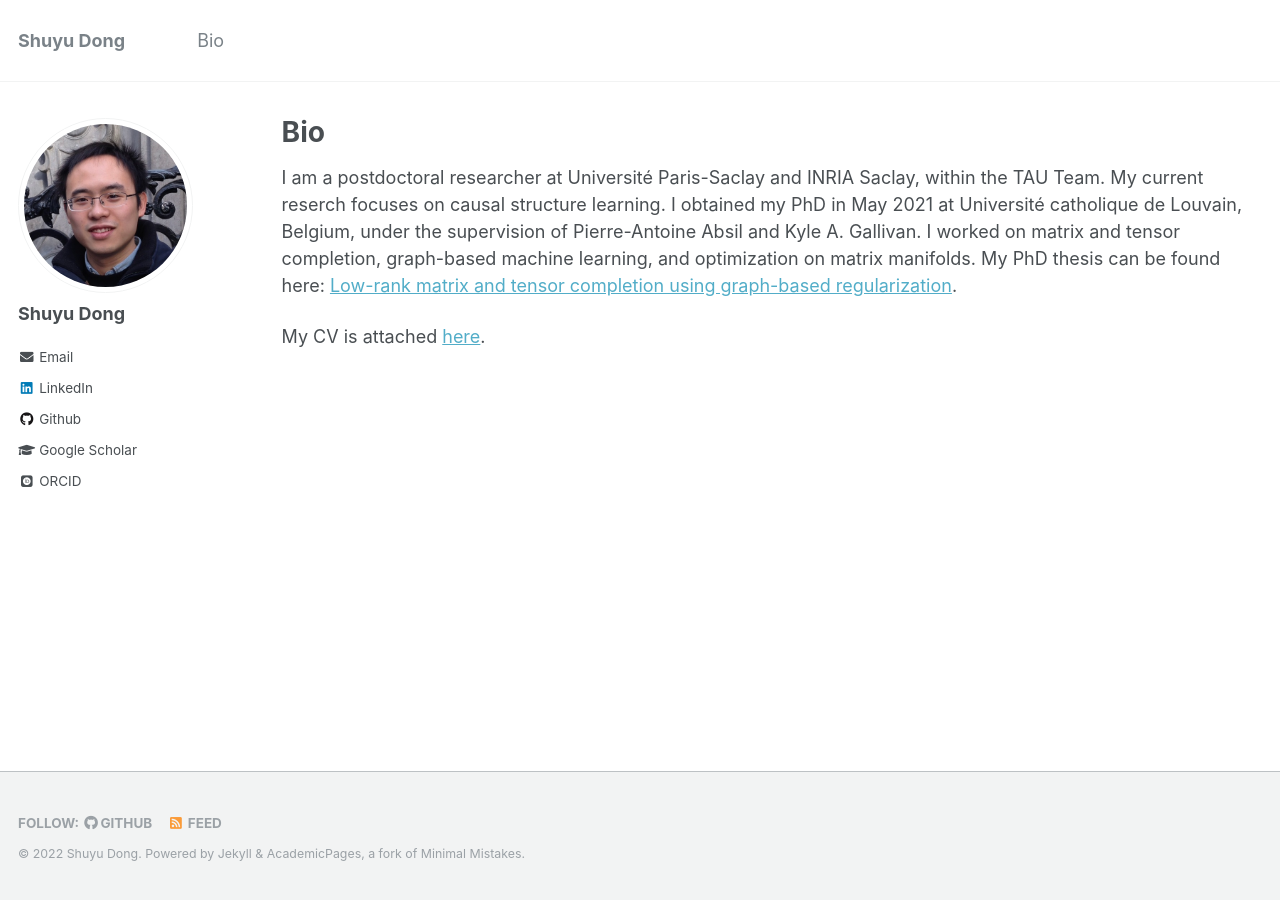
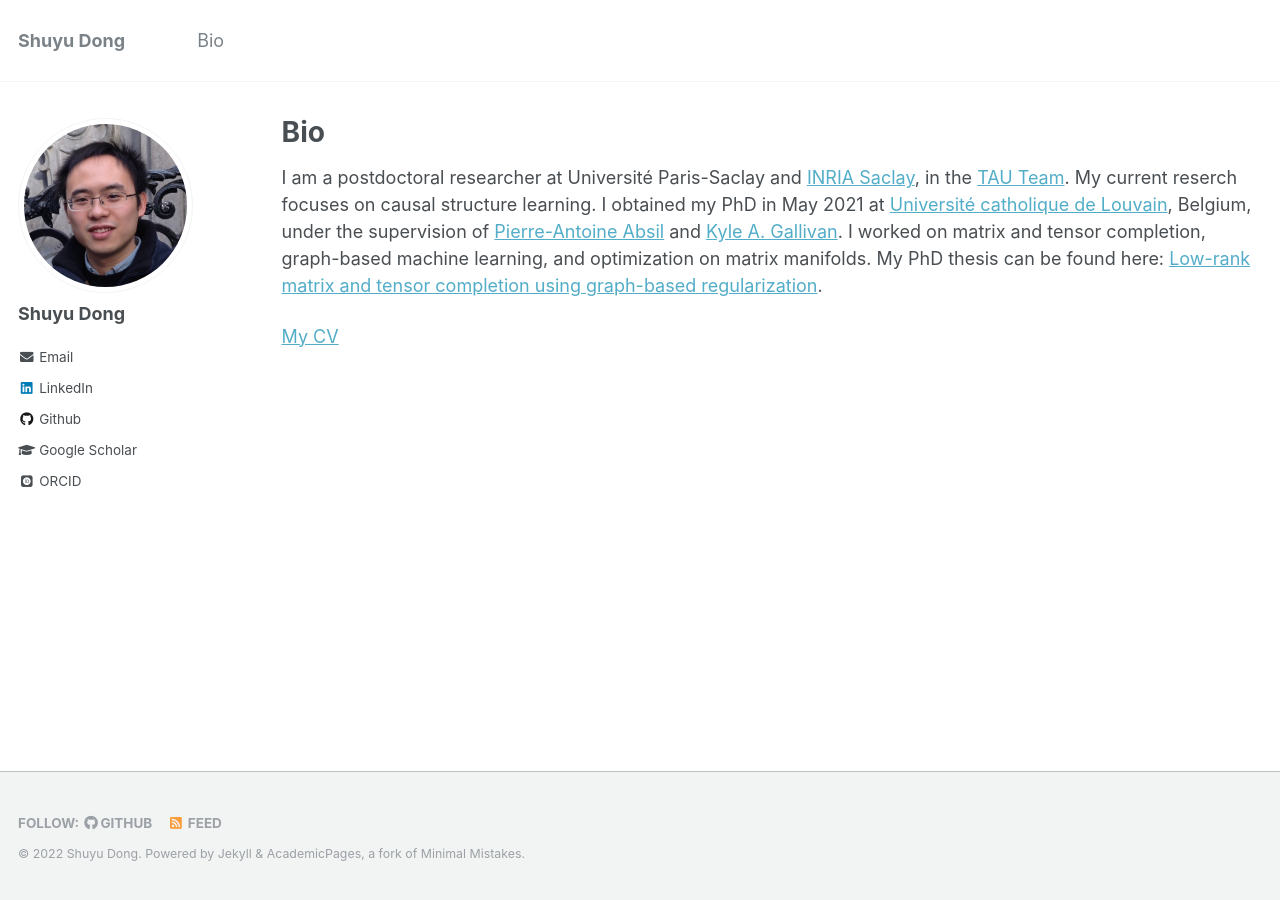
Before and after one commit to shuyu-d/shuyu-d.github.io, a Jekyll site: the page built from _pages/cv.md, in a window 1280 px wide. Built offline with Jekyll 4.4.1, drawn with Linux system fonts in a browser that asks for light colours; some web fonts are replaced.

Commit message:
-------b

```diff
--- a/_pages/cv.md
+++ b/_pages/cv.md
@@ -9,8 +9,9 @@ redirect_from:
 
 {% include base_path %}
 
-I am a postdoctoral researcher at Université Paris-Saclay and INRIA Saclay, within the TAU Team.
+I am a postdoctoral researcher at Université Paris-Saclay and [INRIA Saclay](https://www.inria.fr/fr/centre-inria-de-saclay), in the [TAU Team](https://www.inria.fr/fr/tau).
 My current reserch focuses on causal structure learning.
-I obtained my PhD in May 2021 at Université catholique de Louvain, Belgium, under the supervision of Pierre-Antoine Absil and Kyle A. Gallivan. I worked on matrix and tensor completion, graph-based machine learning, and optimization on matrix manifolds. My PhD thesis can be found here: [Low-rank matrix and tensor completion using graph-based regularization](https://dial.uclouvain.be/pr/boreal/object/boreal:248077).
+I obtained my PhD in May 2021 at [Université catholique de Louvain](https://uclouvain.be), Belgium, under the supervision of [Pierre-Antoine Absil](https://sites.uclouvain.be/absil/) and [Kyle A. Gallivan](https://www.math.fsu.edu/~gallivan/). I worked on matrix and tensor completion, graph-based machine learning, and optimization on matrix manifolds.
+My PhD thesis can be found here: [Low-rank matrix and tensor completion using graph-based regularization](https://dial.uclouvain.be/pr/boreal/object/boreal:248077).
 
-My CV is attached [here](/files/cv_shuyu_dong.pdf).
+[My CV](/files/cv_shuyu_dong.pdf)
```
Also changed, not shown: _pages/about.md (+2 -2 lines).
